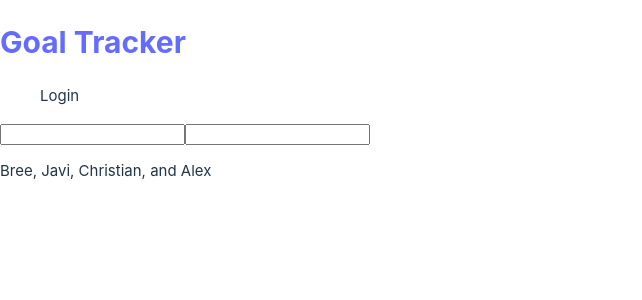
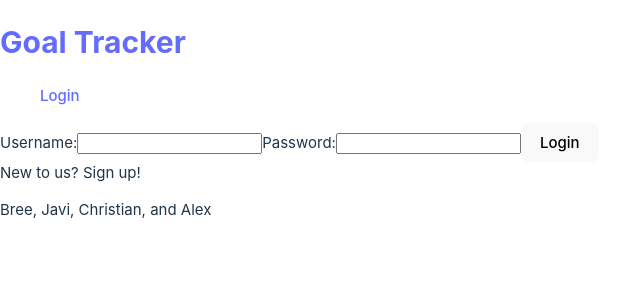
Before and after one commit to BreePrimmer/Goal-Tracker, a React (Vite) app in the folder client/: page /Login in a window 1280 px wide. Shown: the top 300 px of the page, without its empty margins (0-642 px from the left). Built offline with nearby package versions, Linux system fonts and the light colour scheme.

Commit message:
Prepared conditionally rendering lists

```diff
--- a/client/src/components/Categories.jsx
+++ b/client/src/components/Categories.jsx
@@ -3,6 +3,8 @@ import { useState } from "react";
 export default function Categories() {
   const [createCategory, setCreateCategory] = useState(false);
   const [newCategory, setNewCategory] = useState("");
+
+  const exampleList = ["Fitness", "School", "Work"];
 
   const categoryFormHandler = (e) => {
     e.preventDefault();
@@ -16,6 +18,11 @@ export default function Categories() {
       <ul className="categories">
         <li id="my-category">My categories</li>
         <li className="category">General</li>
+        {/* {exampleList.map((category, index) => (
+          <li className="category" key={category}>
+            {category}
+          </li>
+        ))} */}
         <li
           className="category"
           onClick={() => {
--- a/client/src/components/Header.jsx
+++ b/client/src/components/Header.jsx
@@ -9,7 +9,9 @@ export default function Header() {
 
       <nav>
         <ul>
-          <li className="login">Login</li>
+          <li className="login">
+            <Link to="/login">Login</Link>
+          </li>
         </ul>
       </nav>
     </header>
--- a/client/src/components/Todos.jsx
+++ b/client/src/components/Todos.jsx
@@ -3,6 +3,8 @@ import { useState } from "react";
 export default function Todos() {
   const [createTodo, setCreateTodo] = useState(false);
   const [newTodo, setNewTodo] = useState("");
+
+  const exampleList = ["Fitness", "School", "Work"];
 
   const newTodoFormHandler = (e) => {
     e.preventDefault();
@@ -18,6 +20,11 @@ export default function Todos() {
         <li className="to-do-li">Placeholder todo</li>
         <li className="to-do-li">Placeholder todo</li>
         <li className="to-do-li">Placeholder todo</li>
+        {/* {exampleList.map((todo, index) => (
+          <li className="to-do-li" key={todo}>
+            {todo}
+          </li>
+        ))} */}
       </ul>
 
       {!createTodo ? (
--- a/client/src/pages/Login.jsx
+++ b/client/src/pages/Login.jsx
@@ -1,12 +1,35 @@
+import { useState } from "react";
+
 export default function Login() {
+  const [loggingIn, setLoggingIn] = useState(true);
   return (
     <div>
-      <form>
-        <label htmlFor="Username"></label>
-        <input type="text" name="Username" />
-        <label htmlFor="Password"></label>
-        <input type="password" name="Password" />
-      </form>
+      {loggingIn ? (
+        <form>
+          <label htmlFor="Username">Username:</label>
+          <input type="text" name="Username" />
+          <label htmlFor="Password">Password:</label>
+          <input type="password" name="Password" />
+          <button type="submit">Login</button>
+        </form>
+      ) : (
+        <form>
+          <label htmlFor="Username">Username:</label>
+          <input type="text" name="Username" />
+          <label htmlFor="Password">Password:</label>
+          <input type="password" name="Password" />
+          <button type="submit">Login</button>
+        </form>
+      )}
+      <span>
+        New to us?{" "}
+        <span
+          onClick={() => {
+            setLoggingIn(false);
+          }}>
+          Sign up!
+        </span>
+      </span>
     </div>
   );
 }
```
